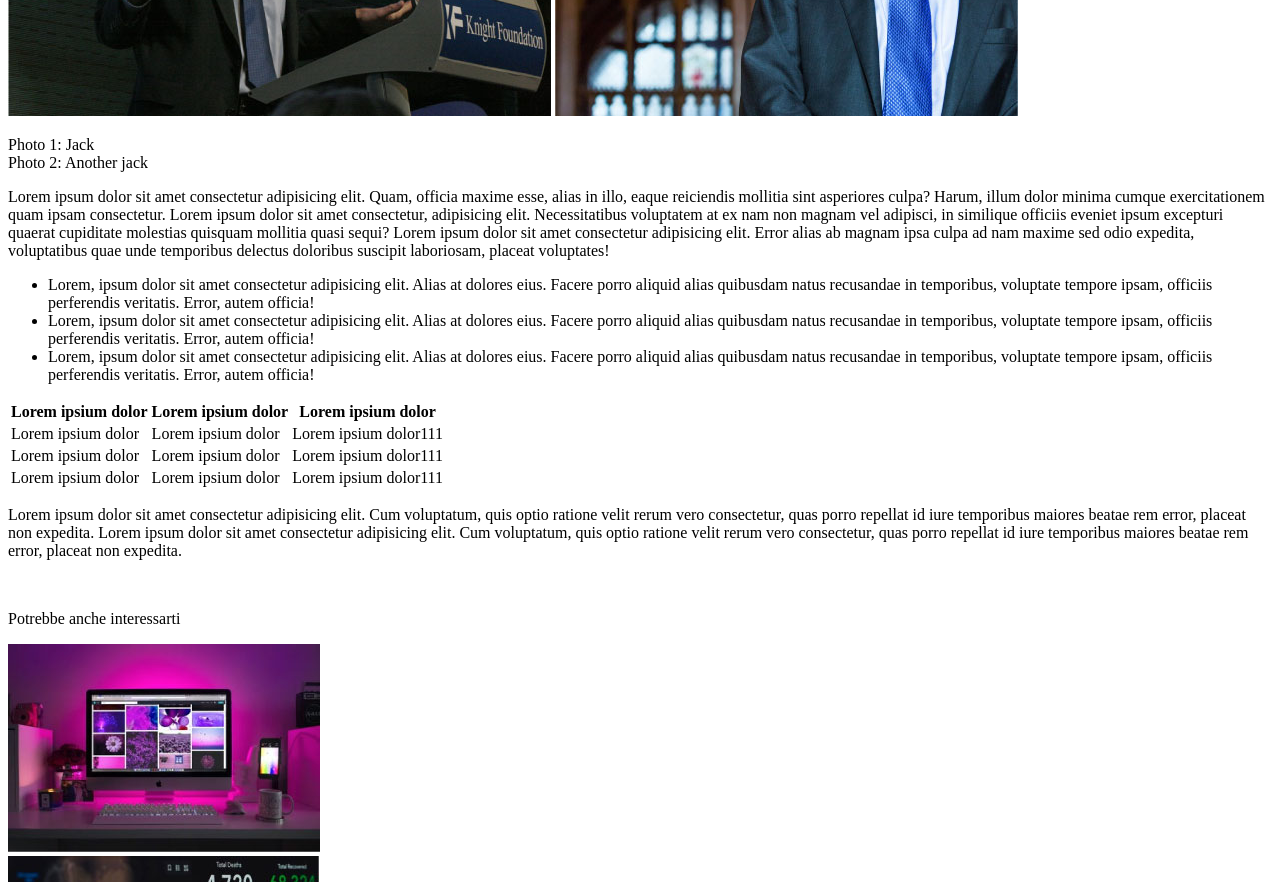
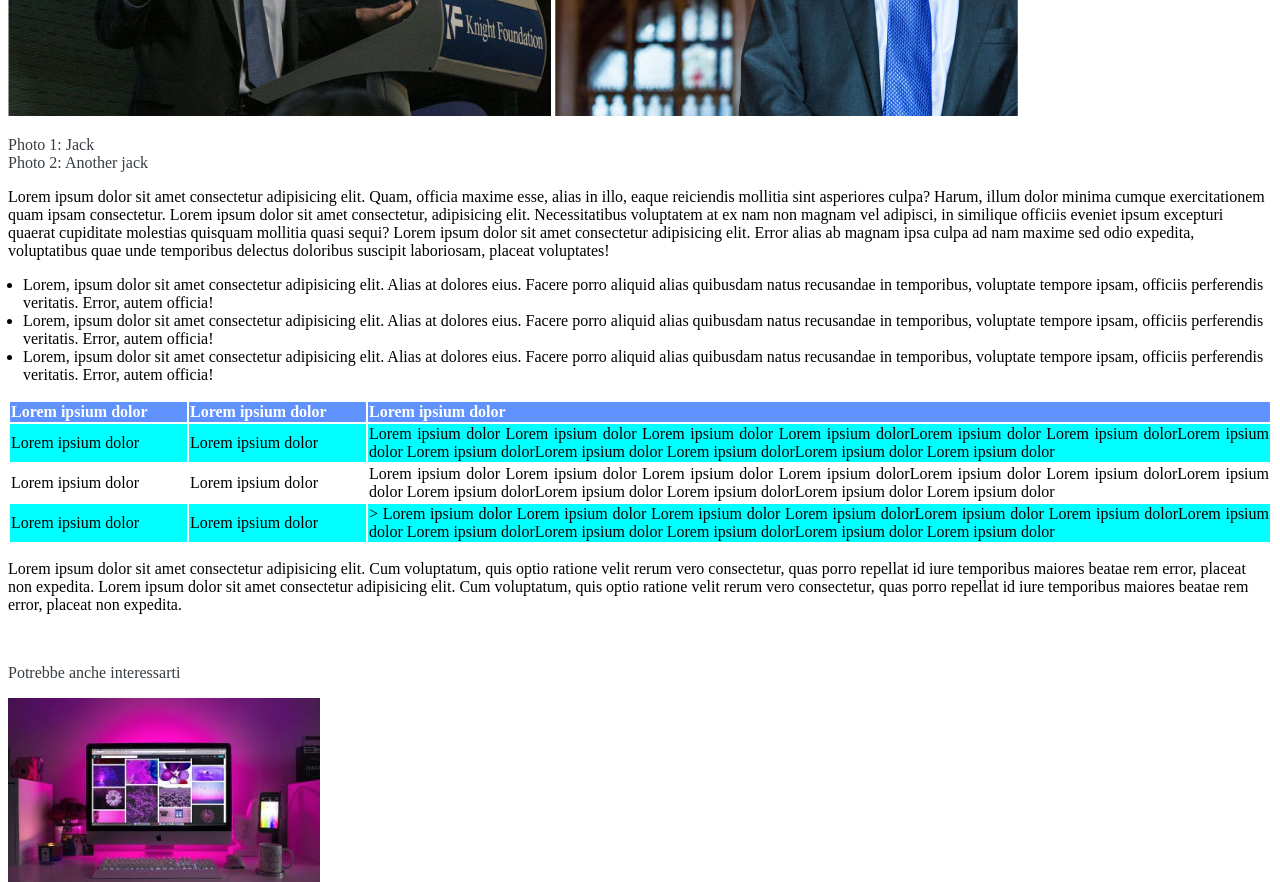
Before and after one commit to LucaDalRi/html-css-booleaner, a plain HTML site: page index.html in a window 1280 px wide. Shown: the part 560-1442 px from the top of the page. Drawn offline with Linux system fonts and the light colour scheme.

Commit message:
Aggiustata tabella

```diff
--- a/css/style.css
+++ b/css/style.css
@@ -1,3 +1,5 @@
+
+
 header{
     background-image: url('../img/pattern.png');
     background-color: #5f91ff;
@@ -6,5 +8,35 @@ header{
 #Logo{
     width: 250px;
     height: 170px;
+}
+
+.gray-text{
+    color: rgb(55, 61, 66);
+}
+
+#lista{
+    padding-left: 15px;
+}
+
+.tabella{
+    width: 100%;
+    text-align: left;
 
 }
+
+#thead{
+    padding: 0px;
+    text-align: left;
+    background-color: #5f91ff;
+    color: white;
+
+}
+
+.td-background{
+    background-color: aqua;
+}
+
+.td-lungo{
+    width: 900px;
+    text-align: justify;
+}
--- a/index.html
+++ b/index.html
@@ -23,7 +23,7 @@
             <img src="img/tim-1.jpg" alt="Tim-Berners-Lee1">
             <img src="img/tim-2.jpg" alt="Tim-Berners-Lee2">
 
-            <p>
+            <p class="gray-text">
                 Photo 1: Jack <br>
                 Photo 2: Another jack
             </p>
@@ -35,7 +35,7 @@
             </p>
 
             <div>
-                <ul>
+                <ul id="lista">
                     <li>
                         Lorem, ipsum dolor sit amet consectetur adipisicing elit. Alias at dolores eius. Facere porro aliquid alias quibusdam natus recusandae in temporibus, voluptate tempore ipsam, officiis perferendis veritatis. Error, autem officia!
                     </li>
@@ -51,9 +51,10 @@
                 </ul>
             </div>
 
-            <table>
+            <div>
+                <table class="tabella">
                     <thead>
-                    <tr>
+                        <tr id="thead">
                             <th>
                                 Lorem ipsium dolor
                             </th>
@@ -68,16 +69,16 @@
                         </tr>
                     </thead>
 
-                <tbody>
-                    <tr>
+                    <tbody class="tabella">
+                        <tr class="td-background">
                             <td>
                                 Lorem ipsium dolor
                             </td>
                             <td>
                                 Lorem ipsium dolor
                             </td>
-                        <td>
-                            Lorem ipsium dolor111
+                            <td class="td-lungo">
+                                Lorem ipsium dolor Lorem ipsium dolor Lorem ipsium dolor Lorem ipsium dolorLorem ipsium dolor Lorem ipsium dolorLorem ipsium dolor Lorem ipsium dolorLorem ipsium dolor Lorem ipsium dolorLorem ipsium dolor Lorem ipsium dolor
                             </td>
                         </tr>
 
@@ -88,26 +89,30 @@
                             <td>
                                 Lorem ipsium dolor
                             </td>
-                        <td>
-                            Lorem ipsium dolor111
+                            <td class="td-lungo">
+                            Lorem ipsium dolor Lorem ipsium dolor Lorem ipsium dolor Lorem ipsium dolorLorem ipsium dolor Lorem ipsium dolorLorem ipsium dolor Lorem ipsium dolorLorem ipsium dolor Lorem ipsium dolorLorem ipsium dolor Lorem ipsium dolor
                             </td>
+
                         </tr>
 
-                </tbody>
-
-                <tfoot>
-                    <tr>
+                        <tr class="td-background">
                             <td>
                                 Lorem ipsium dolor
                             </td>
                             <td>
                                 Lorem ipsium dolor
                             </td>
-                        <td>
-                            Lorem ipsium dolor111
+                            <td class="td-lungo">>
+                                Lorem ipsium dolor Lorem ipsium dolor Lorem ipsium dolor Lorem ipsium dolorLorem ipsium dolor Lorem ipsium dolorLorem ipsium dolor Lorem ipsium dolorLorem ipsium dolor Lorem ipsium dolorLorem ipsium dolor Lorem ipsium dolor
                             </td>
-                </tfoot>
+                        </tr>
+
+                    </tbody>
+
+
                 </table>
+            </div>
+
 
             <p>
                 Lorem ipsum dolor sit amet consectetur adipisicing elit. Cum voluptatum, quis optio ratione velit rerum vero consectetur, quas porro repellat id iure temporibus maiores beatae rem error, placeat non expedita.
@@ -116,7 +121,7 @@
 
             <br>
 
-            <p>
+            <p class="gray-text">
                 Potrebbe anche interessarti
             </p>
 
```
Lines whose indentation alone changed are shown as unchanged.
